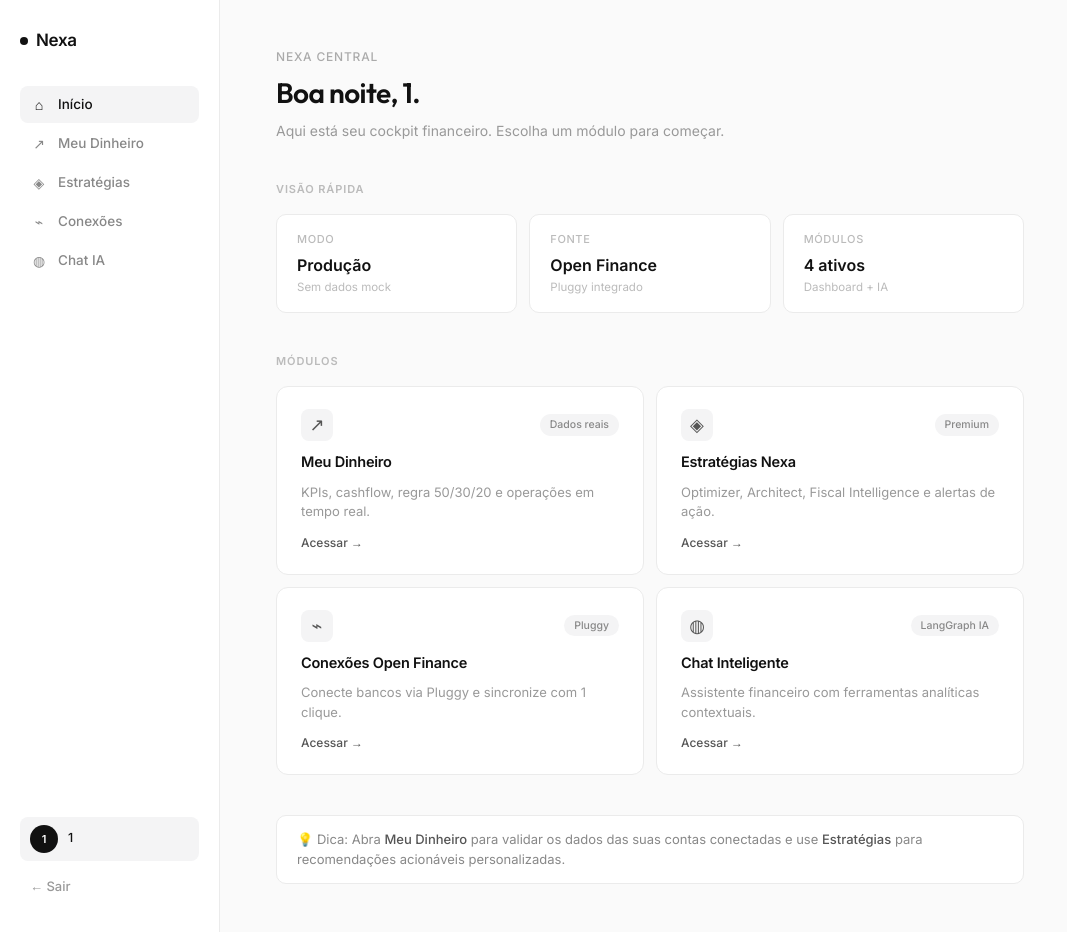
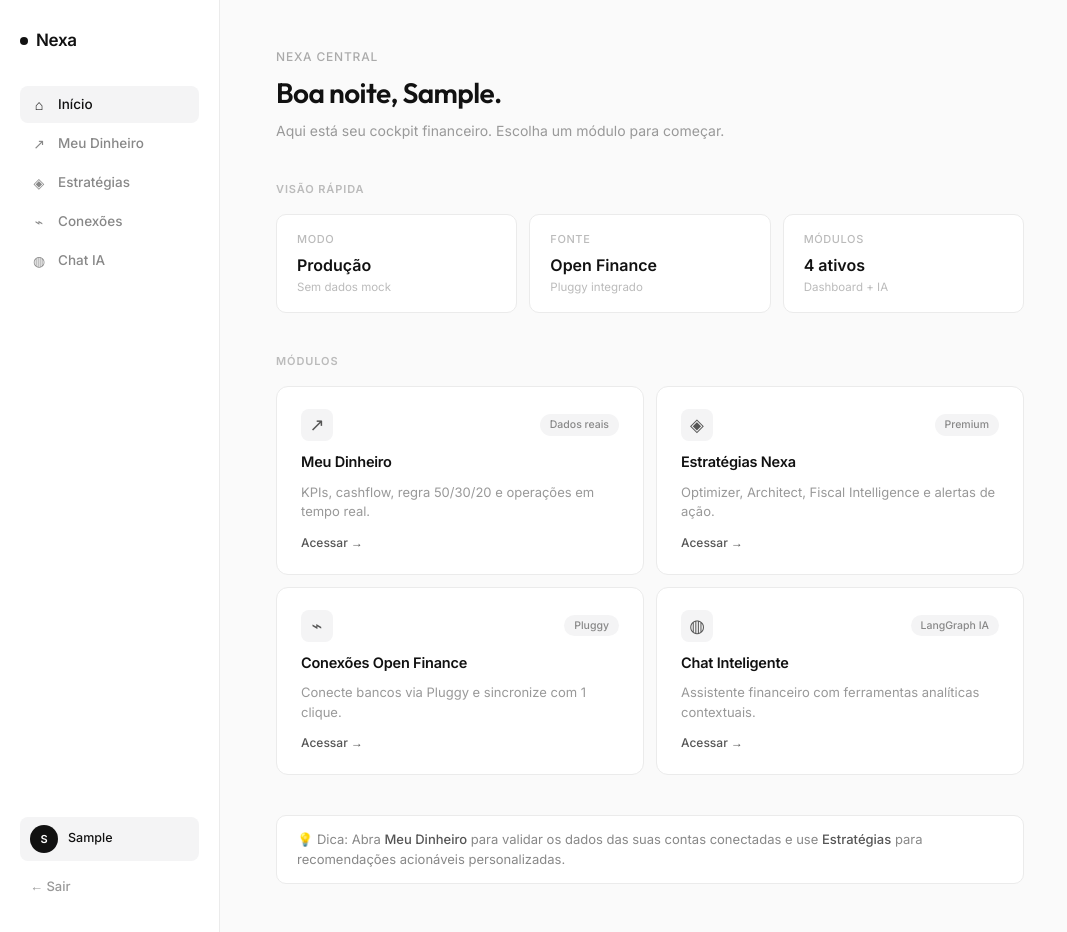
Before and after one commit to BrunoMoacir/codigos-nexa, a React (Vite) app in the folder frontend-react/: page /home in a window 1280 px wide. Shown: the whole page, without its empty margins (0-1067 px from the left). Built offline with nearby package versions, Linux system fonts and the light colour scheme; sample sign-in values are in the browser's storage.

Commit message:
feat: retorna full_name no login

```diff
--- a/frontend-react/src/pages/HomePage.tsx
+++ b/frontend-react/src/pages/HomePage.tsx
@@ -46,14 +46,22 @@ export const HomePage: React.FC = () => {
   const hora = new Date().getHours();
   const saudacao = hora < 12 ? 'Bom dia' : hora < 18 ? 'Boa tarde' : 'Boa noite';
 
-  const userId = localStorage.getItem('user_id') || '';
-  const displayName = userId
-    ? (userId.split('@')[0].split('_')[0]).replace(/^./, (c) => c.toUpperCase())
-    : '';
+  const storedName = localStorage.getItem('user_name') || '';
+  const storedEmail = localStorage.getItem('user_email') || '';
+
+  const [displayName] = React.useState(() => {
+    if (storedName) {
+      return storedName.split(' ')[0].replace(/^./, (c) => c.toUpperCase());
+    }
+    if (storedEmail) return storedEmail.split('@')[0].replace(/^./, (c) => c.toUpperCase());
+
+    return '';
+  });
 
   const handleLogout = () => {
     localStorage.removeItem('jwt_token');
     localStorage.removeItem('user_id');
+    localStorage.removeItem('user_email');
     window.location.href = '/login';
   };
 
--- a/frontend-react/src/pages/LoginPage.tsx
+++ b/frontend-react/src/pages/LoginPage.tsx
@@ -36,6 +36,11 @@ export const LoginPage: React.FC = () => {
         const data = await response.json();
         localStorage.setItem('jwt_token', data.access_token);
         localStorage.setItem('user_id', data.user_id);
+        localStorage.setItem('user_email', loginEmail);
+        if (data.full_name) {
+          localStorage.setItem('user_name', data.full_name);
+        }
+
         toast.success('Bem-vindo!', { id: toastId });
         setTimeout(() => navigate('/home'), 600);
       } else {
```
Also changed, not shown: 1 other file (tests, documents, lock files or other folders).
